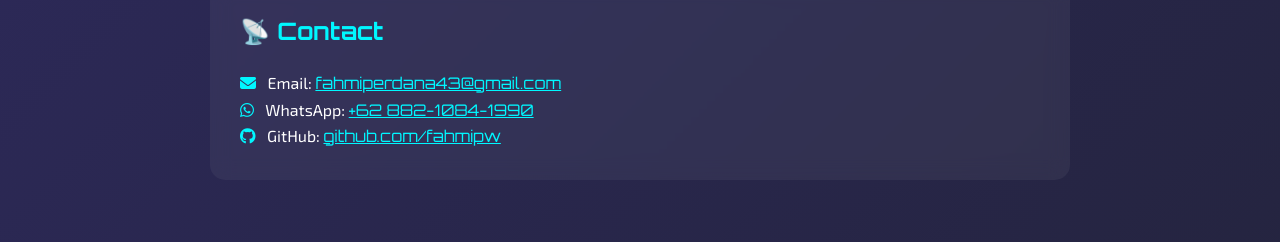
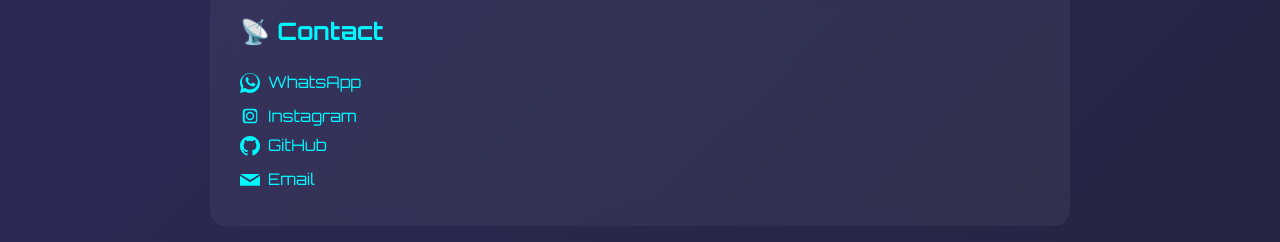
Before and after one commit to fahmipw/myporto, a plain HTML site: page index.html in a window 1280 px wide. Shown: the part 3469-3711 px from the top of the page. Drawn offline with nearby package versions, Linux system fonts and the light colour scheme; a small style sheet from the web is missing.

Commit message:
Update index.html

```diff
--- a/index.html
+++ b/index.html
@@ -392,22 +392,47 @@
   <div class="card">
     <h2>📡 Contact</h2>
 
+   <!-- WhatsApp -->
   <p>
-      <i class="fa-solid fa-envelope" style="color:#00f7ff; margin-right:8px;"></i>
-      Email: <a href="mailto:fahmiperdana43@gmail.com" style="color:#00f7ff; text-decoration:underline;">fahmiperdana43@gmail.com</a>
+    <a href="https://wa.me/6288210841990" target="_blank" style="display: inline-flex; align-items: center; color:#00f7ff; text-decoration:none; margin-bottom: 8px;">
+      <svg xmlns="http://www.w3.org/2000/svg" viewBox="0 0 24 24" fill="#00f7ff" width="20" height="20" style="margin-right:8px;">
+        <path d="M20.52 3.48A11.8 11.8 0 0012 0C5.37 0 0 5.37 0 12c0 2.11.55 4.08 1.5 5.83L0 24l6.43-1.44A11.82 11.82 0 0012 24c6.63 0 12-5.37 12-12 0-3.21-1.25-6.22-3.48-8.52zm-8.45 16.23a9.57 9.57 0 01-5.17-1.54l-.37-.24-3.04.68.65-2.96-.24-.38a9.6 9.6 0 01-1.56-5.14c0-5.3 4.31-9.6 9.6-9.6 2.56 0 4.96 1 6.75 2.78a9.47 9.47 0 012.77 6.77c0 5.29-4.3 9.6-9.6 9.6zm5.31-7.09c-.29-.15-1.7-.84-1.96-.93-.26-.1-.45-.15-.64.15-.18.29-.7.93-.85 1.12-.16.19-.31.21-.59.07a7.4 7.4 0 01-2.17-1.34 8.24 8.24 0 01-1.53-1.9c-.16-.28-.02-.43.13-.58.14-.14.3-.34.45-.51.15-.16.2-.28.3-.47.1-.18.05-.34-.02-.49-.07-.15-.63-1.52-.86-2.08-.23-.55-.47-.47-.64-.48-.16-.01-.35-.01-.54-.01-.19 0-.5.07-.76.36-.26.29-1 1-1 2.44 0 1.44 1.03 2.83 1.18 3.02.15.19 2.04 3.12 4.95 4.37.69.3 1.23.48 1.65.61.69.22 1.32.19 1.82.11.56-.09 1.7-.69 1.94-1.36.24-.67.24-1.24.17-1.36-.07-.12-.26-.19-.54-.34z"/>
+      </svg>
+      WhatsApp
+    </a>
   </p>
 
+  <!-- Instagram dengan ikon resmi SVG -->
 <p>
-      <i class="fa-brands fa-whatsapp" style="color:#00f7ff; margin-right:8px;"></i>
-      WhatsApp: <a href="https://wa.me/6288210841990" target="_blank" style="color:#00f7ff; text-decoration:underline;">+62 882-1084-1990</a>
+  <a href="https://instagram.com/fahmiprdn16" target="_blank" style="display: inline-flex; align-items: center; color:#00f7ff; text-decoration:none;">
+    <svg xmlns="http://www.w3.org/2000/svg" viewBox="0 0 512 512" width="20" height="20" fill="#00f7ff" style="margin-right:8px;">
+      <path d="M349.33 69.33h-186.66C96.22 69.33 69.33 96.22 69.33 162.67v186.66c0 66.44 26.89 93.33 93.34 93.33h186.66c66.44 0 93.33-26.89 93.33-93.33V162.67c0-66.44-26.89-93.34-93.33-93.34zm62.66 280c0 34.51-17.72 52.23-52.23 52.23h-186.66c-34.51 0-52.23-17.72-52.23-52.23V162.67c0-34.51 17.72-52.23 52.23-52.23h186.66c34.51 0 52.23 17.72 52.23 52.23v186.66z"/>
+      <path d="M256 149.33a106.67 106.67 0 1 0 106.67 106.67A106.66 106.66 0 0 0 256 149.33zm0 176a69.33 69.33 0 1 1 69.33-69.33 69.33 69.33 0 0 1-69.33 69.33z"/>
+      <circle cx="390.67" cy="121.33" r="25.6"/>
+    </svg>
+    Instagram
+  </a>
 </p>
 
+  <!-- GitHub -->
+  <p>
+    <a href="https://github.com/fahmipw" target="_blank" style="display: inline-flex; align-items: center; color:#00f7ff; text-decoration:none; margin-bottom: 8px;">
+      <svg xmlns="http://www.w3.org/2000/svg" viewBox="0 0 24 24" fill="#00f7ff" width="20" height="20" style="margin-right:8px;">
+        <path d="M12 0C5.37 0 0 5.37 0 12c0 5.3 3.438 9.8 8.205 11.385.6.113.82-.258.82-.577 0-.285-.01-1.04-.015-2.04-3.338.726-4.042-1.61-4.042-1.61-.546-1.385-1.333-1.754-1.333-1.754-1.09-.745.083-.73.083-.73 1.205.085 1.84 1.237 1.84 1.237 1.07 1.834 2.807 1.304 3.492.997.108-.775.418-1.305.762-1.605-2.665-.3-5.466-1.332-5.466-5.93 0-1.31.468-2.38 1.235-3.22-.124-.303-.536-1.523.117-3.176 0 0 1.008-.322 3.3 1.23a11.52 11.52 0 016 0c2.292-1.552 3.3-1.23 3.3-1.23.653 1.653.241 2.873.118 3.176.77.84 1.234 1.91 1.234 3.22 0 4.61-2.803 5.625-5.475 5.922.43.372.814 1.103.814 2.222 0 1.606-.014 2.898-.014 3.293 0 .32.218.694.825.576C20.565 21.796 24 17.3 24 12c0-6.63-5.37-12-12-12z"/>
+      </svg>
+      GitHub
+    </a>
+  </p>
 
+  <!-- Email -->
   <p>
-      <i class="fa-brands fa-github" style="color:#00f7ff; margin-right:8px;"></i>
-      GitHub: <a href="https://github.com/fahmipw" target="_blank" style="color:#00f7ff; text-decoration:underline;">github.com/fahmipw</a>
+    <a href="mailto:fahmiperdana43@gmail.com" style="display: inline-flex; align-items: center; color:#00f7ff; text-decoration:none;">
+      <svg xmlns="http://www.w3.org/2000/svg" width="20" height="20" fill="#00f7ff" viewBox="0 0 24 24" style="margin-right:8px;">
+        <path d="M12 13.065l-11.964-7.065h23.928l-11.964 7.065zm0 2.935l-12-7.999v12h24v-12l-12 7.999z"/>
+      </svg>
+      Email
+    </a>
   </p>
-  </div>
 </section>
 
 <!-- Font Awesome CDN untuk icon -->
```
Lines whose indentation alone changed are shown as unchanged.
